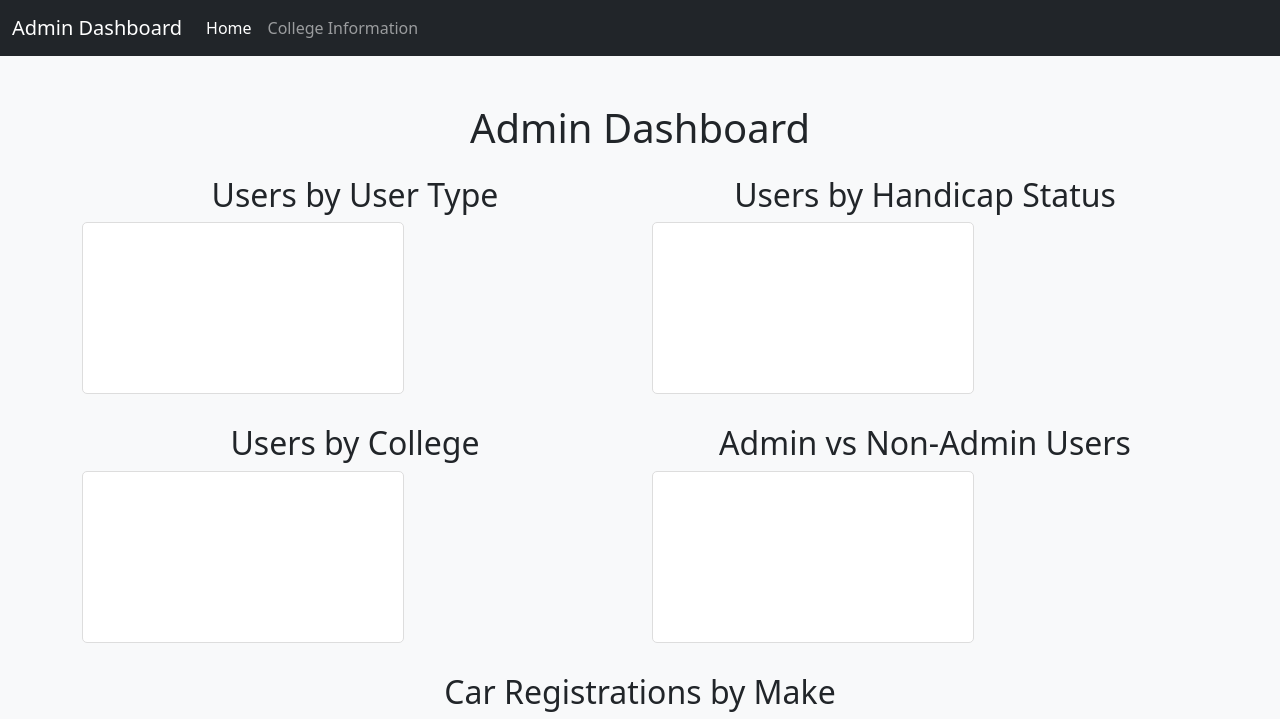
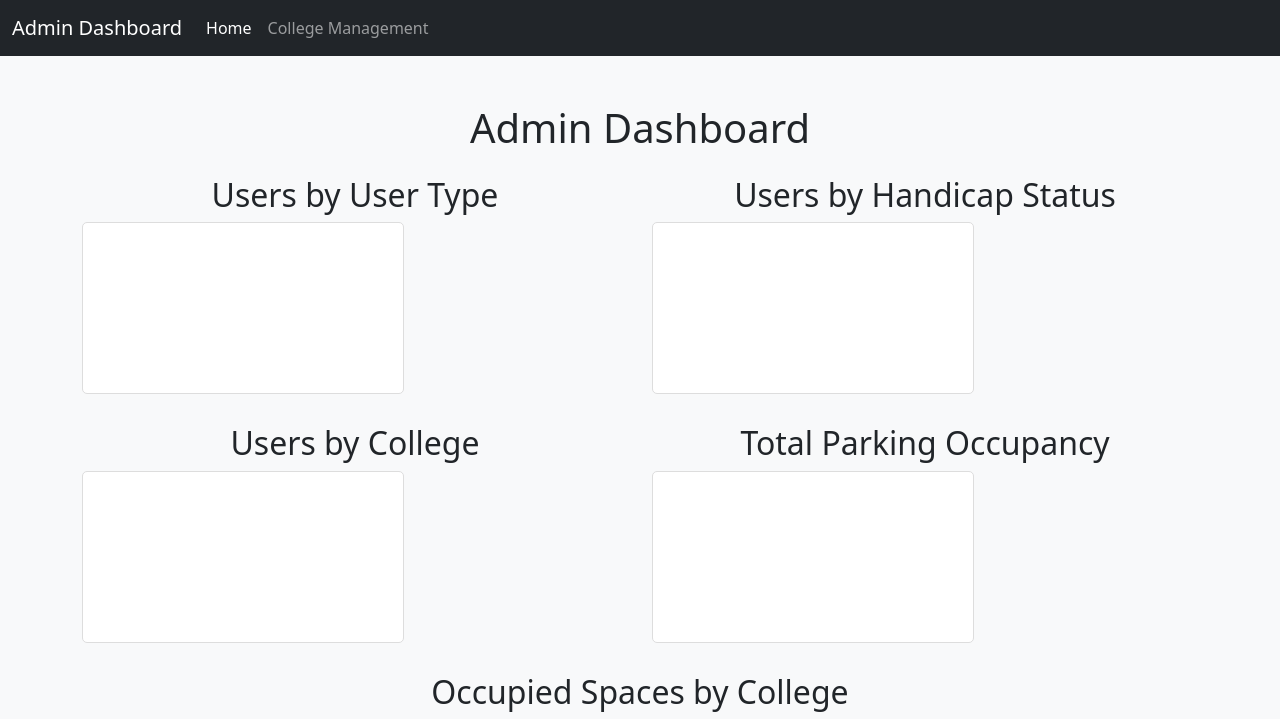
Before and after one commit to falk211/COMP340Project, a Flask app: template templates/admin.html in a window 1280 px wide. Shown: the top 719 px of the page. Run offline with Flask 3, Linux system fonts and the light colour scheme; the template is opened without the code that fills it, so the values that code supplies are empty; a map, chart or similar area stays blank; some libraries are stand-ins or nearby versions.

Commit message:
admin page for demo

```diff
--- a/app/app.py
+++ b/app/app.py
@@ -165,28 +165,58 @@ def adminpage(uid):
     user_type_data = stats["user_types"]
     handicap_data = stats["handicap_status"]
     college_data = stats["colleges"]
-    admin_data = stats["admin_status"]
-    car_make_data = stats["car_makes"]
+    global_occupancy = stats["global_occupancy"]
+    college_occupancy = stats["college_occupancy"]
+
+    global_occupancy_raw = stats.get("global_occupancy", [(0, 0)])
+    global_occupancy = list(global_occupancy_raw[0])  # turns (24, 76) → [24, 76]
 
     return render_template(
         'admin.html',
         uid=uid,
-        user_type_data=user_type_data,
-        handicap_data=handicap_data,
-        college_data=college_data,
-        admin_data=admin_data,
-        car_make_data=car_make_data
+        user_type_data=stats.get("user_types", []),
+        handicap_data=stats.get("handicap_status", []),
+        college_data=stats.get("colleges", []),
+        global_occupancy=global_occupancy,
+        occupancy_by_college=stats.get("college_occupancy", [])
     )
 
-@app.route("/adminpage/<uid>/users")
-def admin_users(uid):
+
+@app.route("/adminpage/<uid>/parking")
+def parking_info(uid):
     valid = user_funcs.check_user_exists(uid)
     if not valid:
         return render_template('login.html', error="Unable to find account. Please login again.")
 
-    # Fetch all users from the database
-    users = user_funcs.get_users()
-    return render_template("admin_users.html", uid=uid, users=users)
+    # Fetch parking data
+    try:
+        parking_stats = car_funcs.get_parking_statistics()  # Returns [(college, lot, occupied, unoccupied), ...]
+        print("Parking Stats:", parking_stats)  # Debugging: Print the parking stats
+    except Exception as e:
+        print(f"Error fetching parking data: {e}")
+        parking_stats = []
+
+    return render_template("parking_info.html", uid=uid, parking_stats=parking_stats)
+
+@app.route("/input_college_page/<uid>")
+def input_college_page(uid):
+    cities = user_funcs.get_all_cities()
+    return render_template("input_college.html", uid=uid, cities=cities)
+
+@app.route("/input_college/<uid>", methods=["POST"])
+def input_college(uid):
+    colname = request.form.get("college_name")
+    cid = request.form.get("cid")
+    num_students = request.form.get("num_students")
+
+    try:
+        user_funcs.insert_college(colname, cid, num_students)
+        flash(f"Successfully added college '{colname}'", "success")
+    except Exception as e:
+        flash(f"Error adding college: {e}", "danger")
+
+    return redirect(url_for("input_college_page", uid=uid))
+
 
 
 
--- a/templates/admin.html
+++ b/templates/admin.html
@@ -1,14 +1,17 @@
 <!DOCTYPE html>
 <html lang="en">
 <head>
-    <meta charset="UTF-8">
-    <meta name="viewport" content="width=device-width, initial-scale=1.0">
+  <meta charset="UTF-8" />
+  <meta name="viewport" content="width=device-width, initial-scale=1.0"/>
   <title>Admin Page</title>
+
+  <!-- Bootstrap + Chart.js -->
   <link href="https://cdn.jsdelivr.net/npm/bootstrap@5.3.0/dist/css/bootstrap.min.css" rel="stylesheet">
   <script src="https://cdn.jsdelivr.net/npm/chart.js@4.4.0/dist/chart.umd.min.js"></script>
+
   <style>
     canvas {
-            background-color: #ffffff;
+      background-color: #fff;
       border: 1px solid #ddd;
       border-radius: 5px;
       padding: 10px;
@@ -16,25 +19,21 @@
   </style>
 </head>
 <body class="bg-light">
+
+  <!-- Navigation -->
   <nav class="navbar navbar-expand-lg navbar-dark bg-dark mb-4">
     <div class="container-fluid">
       <a class="navbar-brand" href="#">Admin Dashboard</a>
-            <button class="navbar-toggler" type="button" data-bs-toggle="collapse" data-bs-target="#navbarNav" aria-controls="navbarNav" aria-expanded="false" aria-label="Toggle navigation">
-                <span class="navbar-toggler-icon"></span>
-            </button>
-            <div class="collapse navbar-collapse" id="navbarNav">
+      <div class="collapse navbar-collapse">
         <ul class="navbar-nav">
-                    <li class="nav-item">
-                        <a class="nav-link active" href="#">Home</a>
-                    </li>
-                    <li class="nav-item">
-                        <a class="nav-link" href="{{ url_for('admin_users', uid=uid) }}">College Information</a>
-                    </li>
+          <li class="nav-item"><a class="nav-link active" href="#">Home</a></li>
+          <li class="nav-item"><a class="nav-link" href="{{ url_for('input_college_page', uid=uid) }}">College Management</a></li>
         </ul>
       </div>
     </div>
   </nav>
 
+  <!-- Charts -->
   <div class="container my-5">
     <h1 class="text-center mb-4">Admin Dashboard</h1>
 
@@ -48,88 +47,122 @@
         <canvas id="handicapChart"></canvas>
       </div>
     </div>
+
     <div class="row">
       <div class="col-md-6 mb-4">
         <h2 class="text-center">Users by College</h2>
         <canvas id="collegeChart"></canvas>
       </div>
       <div class="col-md-6 mb-4">
-                <h2 class="text-center">Admin vs Non-Admin Users</h2>
-                <canvas id="adminChart"></canvas>
+        <h2 class="text-center">Total Parking Occupancy</h2>
+        <canvas id="globalOccupancyChart"></canvas>
       </div>
     </div>
+
     <div class="row">
       <div class="col-md-12 mb-4">
-                <h2 class="text-center">Car Registrations by Make</h2>
-                <canvas id="carMakeChart"></canvas>
+        <h2 class="text-center">Occupied Spaces by College</h2>
+        <canvas id="occupancyCollegeChart"></canvas>
       </div>
     </div>
   </div>
 
+  <!-- Bootstrap JS -->
   <script src="https://cdn.jsdelivr.net/npm/bootstrap@5.3.0/dist/js/bootstrap.bundle.min.js"></script>
 
-
+  <!-- Chart Initialization -->
   <script>
-        // Users by User Type
     const userTypeData = JSON.parse('{{ user_type_data | tojson | safe }}');
-        const userTypeChart = new Chart(document.getElementById('userTypeChart'), {
-            type: 'bar',
+    new Chart(document.getElementById("userTypeChart"), {
+      type: "bar",
       data: {
-                labels: userTypeData.map(item => item[0]),
+        labels: userTypeData.map(d => d[0]),
         datasets: [{
-                    label: 'Number of Users',
-                    data: userTypeData.map(item => item[1]),
-                    backgroundColor: 'rgba(75, 192, 192, 0.2)',
-                    borderColor: 'rgba(75, 192, 192, 1)',
+          label: "Number of Users",
+          data: userTypeData.map(d => d[1]),
+          backgroundColor: "rgba(75, 192, 192, 0.2)",
+          borderColor: "rgba(75, 192, 192, 1)",
           borderWidth: 1
         }]
+      },
+      options: { scales: { y: { beginAtZero: true } } }
+    });
+
+    const handicapData = JSON.parse('{{ handicap_data | tojson | safe }}');
+    new Chart(document.getElementById("handicapChart"), {
+      type: "bar",
+      data: {
+        labels: handicapData.map(d => d[0]),
+        datasets: [{
+          label: "Number of Users",
+          data: handicapData.map(d => d[1]),
+          backgroundColor: "rgba(255, 159, 64, 0.2)",
+          borderColor: "rgba(255, 159, 64, 1)",
+          borderWidth: 1
+        }]
+      },
+      options: { scales: { y: { beginAtZero: true } } }
+    });
+
+    const collegeData = JSON.parse('{{ college_data | tojson | safe }}');
+    new Chart(document.getElementById("collegeChart"), {
+      type: "bar",
+      data: {
+        labels: collegeData.map(d => d[0]),
+        datasets: [{
+          label: "Number of Users",
+          data: collegeData.map(d => d[1]),
+          backgroundColor: "rgba(153, 102, 255, 0.2)",
+          borderColor: "rgba(153, 102, 255, 1)",
+          borderWidth: 1
+        }]
+      },
+      options: { scales: { y: { beginAtZero: true } } }
+    });
+
+    // Global parking occupancy (occupied vs unoccupied)
+    const globalOccupancy = JSON.parse('{{ global_occupancy | tojson | safe }}');
+    new Chart(document.getElementById("globalOccupancyChart"), {
+      type: "doughnut",
+      data: {
+        labels: ["Occupied", "Unoccupied"],
+        datasets: [{
+          data: globalOccupancy,
+          backgroundColor: ["rgba(255, 99, 132, 0.6)", "rgba(75, 192, 192, 0.6)"],
+          borderWidth: 1
+        }]
+      },
+      options: {
+        plugins: {
+          title: {
+            display: true,
+            text: "Parking Space Utilization"
+          }
+        }
       }
     });
 
-    </script>
-
-    <script>
-        // Users by handicap status
-        const handicapData = JSON.parse('{{ handicap_data | tojson | safe }}');
-        const handicapChart = new Chart(document.getElementById('handicapChart'), {
-            type: 'bar',
+    // // Occupied spaces by college
+    const occupancyByCollege = JSON.parse('{{ occupancy_by_college | tojson | safe }}');
+    new Chart(document.getElementById("occupancyCollegeChart"), {
+      type: "bar",
       data: {
-                labels: handicapData.map(item => item[0]),
+        labels: occupancyByCollege.map(d => d[0]),
         datasets: [{
-                    label: 'Number of Users',
-                    data: handicapData.map(item => item[1]),
-                    backgroundColor: 'rgba(75, 192, 192, 0.2)',
-                    borderColor: 'rgba(75, 192, 192, 1)',
+          label: "Occupied Spaces",
+          data: occupancyByCollege.map(d => d[1]),
+          backgroundColor: "rgba(54, 162, 235, 0.6)",
+          borderColor: "rgba(54, 162, 235, 1)",
           borderWidth: 1
         }]
+      },
+      options: {
+        indexAxis: 'y',
+        scales: {
+          x: { beginAtZero: true }
+        }
       }
     });
-
-        // Repeat similar code for other charts (handicapChart, collegeChart, adminChart, carMakeChart)
   </script>
-
-    <script>
-        // Users by college
-        const collegeData = JSON.parse('{{ college_data | tojson | safe }}');
-        const collegeChart = new Chart(document.getElementById('collegeChart'), {
-            type: 'bar',
-            data: {
-                labels: collegeData.map(item => item[0]),
-                datasets: [{
-                    label: 'Number of Users',
-                    data: collegeData.map(item => item[1]),
-                    backgroundColor: 'rgba(75, 192, 192, 0.2)',
-                    borderColor: 'rgba(75, 192, 192, 1)',
-                    borderWidth: 1
-                }]
-            }
-        });
-
-    </script>
-
-
-
-
-
 </body>
 </html>
```
Also changed, not shown: app/car_funcs.py (+26 -0 lines), app/user_funcs.py (+26 -8 lines), templates/input_college.html (added, +44 -0 lines). Lines whose indentation alone changed are shown as unchanged.
